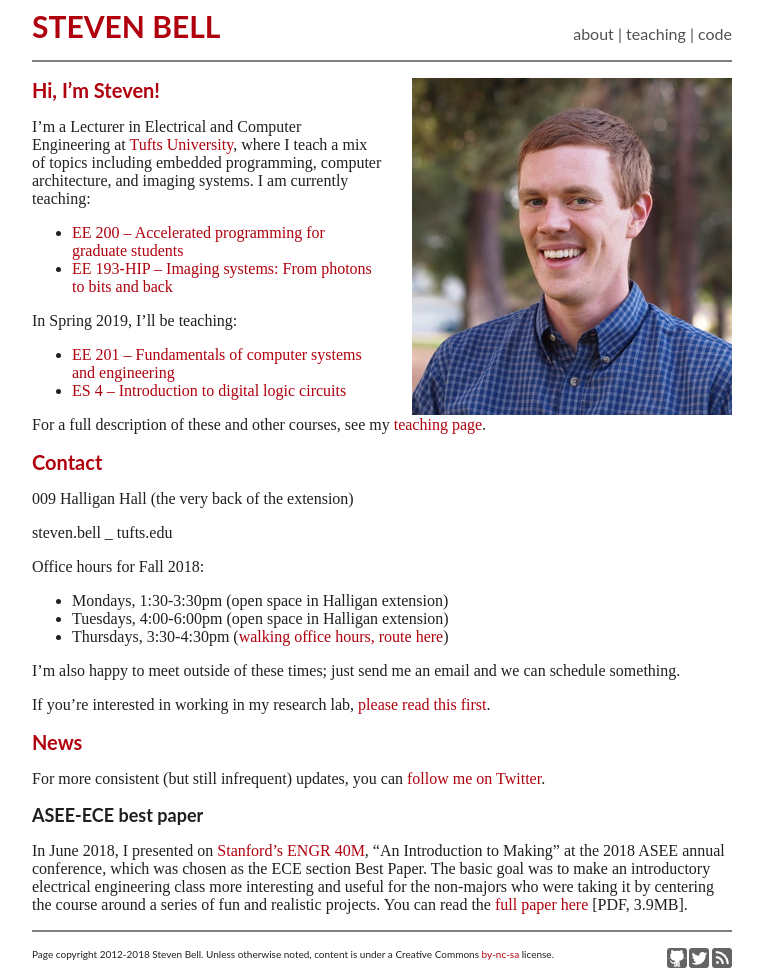
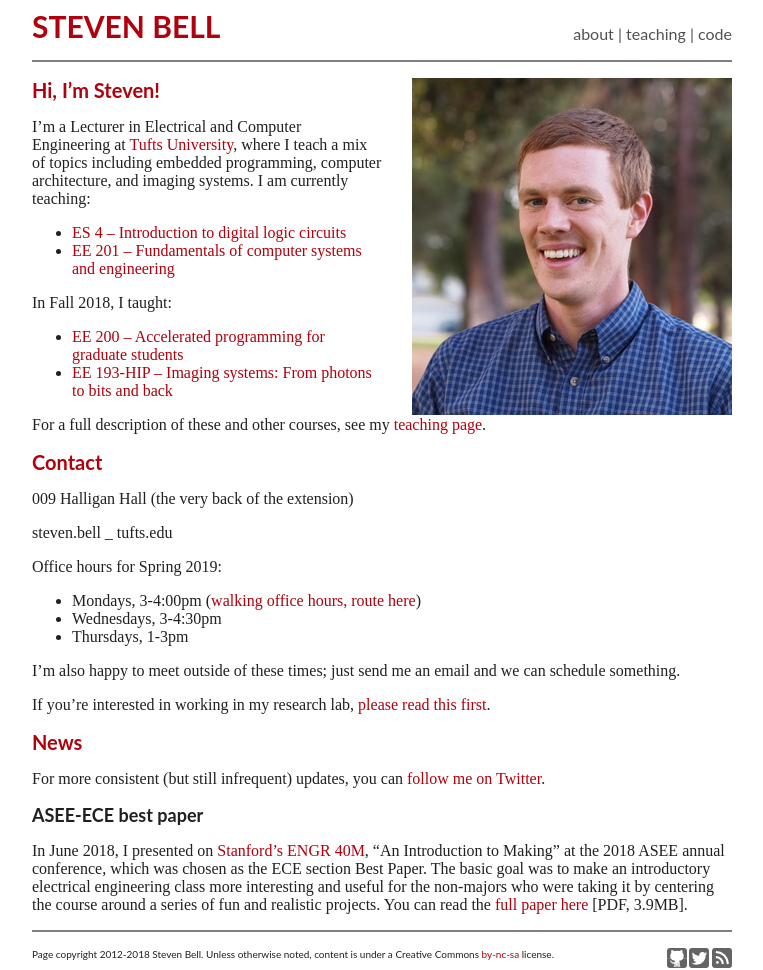
Before and after one commit to stevenbell/stevenbell.github.com, a Jekyll site: the page built from index.markdown, in a window 1280 px wide. Shown: the whole page, without its empty margins (258-1021 px from the left). Built offline with Jekyll 4.4.1, drawn with Linux system fonts in a browser that asks for light colours.

Commit message:
Updates for spring 2019

```diff
--- a/index.markdown
+++ b/index.markdown
@@ -7,12 +7,12 @@ title: Welcome
 # Hi, I'm Steven!
 
 I'm a Lecturer in Electrical and Computer Engineering at [Tufts University](http://tufts.edu), where I teach a mix of topics including embedded programming, computer architecture, and imaging systems.  I am currently teaching:
+* [ES 4 -- Introduction to digital logic circuits](http://www.ece.tufts.edu/es/4)
+* [EE 201 -- Fundamentals of computer systems and engineering](http://www.ece.tufts.edu/ee/201)
+
+In Fall 2018, I taught:
 * [EE 200 -- Accelerated programming for graduate students](http://www.ece.tufts.edu/ee/200)
 * [EE 193-HIP -- Imaging systems: From photons to bits and back](http://www.ece.tufts.edu/ee/193HIP)
-
-In Spring 2019, I'll be teaching:
-* [EE 201 -- Fundamentals of computer systems and engineering](http://www.ece.tufts.edu/ee/201)
-* [ES 4 -- Introduction to digital logic circuits](http://www.ece.tufts.edu/es/4)
 
 For a full description of these and other courses, see my [teaching page](teaching).
 
@@ -22,11 +22,11 @@ For a full description of these and other courses, see my [teaching page](teachi
 
 steven.bell _ tufts.edu
 
-Office hours for Fall 2018:
+Office hours for Spring 2019:
 
-* Mondays, 1:30-3:30pm (open space in Halligan extension)
-* Tuesdays, 4:00-6:00pm (open space in Halligan extension)
-* Thursdays, 3:30-4:30pm ([walking office hours, route here](walking_oh))
+* Mondays, 3-4:00pm ([walking office hours, route here](walking_oh))
+* Wednesdays, 3-4:30pm
+* Thursdays, 1-3pm
 
 I'm also happy to meet outside of these times; just send me an email and we can schedule something.
 
--- a/walking_oh.markdown
+++ b/walking_oh.markdown
@@ -10,9 +10,9 @@ Walking office hours are office hours where we go walking.  It's an experiment I
 1. While some questions are best discussed in front of a whiteboard, others can be more easily discussed if you're not face to face and don't have the pressure to be talking all the time.  And sometime's it's just more fun to talk while walking.
 2. I need to get fresh air and exercise once in a while.
 
-Here's how it works: I'll leave Halligan at the beginning of the office hours timeslot (3:30pm on Thursdays for Fall 2018), and then go a few times around the loop until the hour is up.  You're welcome to join me at the start, or just meet us somewhere along the route.
+Here's how it works: I'll leave Halligan at the beginning of the office hours timeslot (3pm on Mondays for Spring 2019), and then go a couple times around the loop, which takes about an hour at an easy pace.  You're welcome to join me at the start, or just meet us somewhere along the route.
 
-I'll be there unless it's really pouring rain.
+I'll be there unless it's really pouring rain or driving snow.
 
 Let me know if you have an accessibility issue and want to join, and we can work out an alternate route.
 
```
